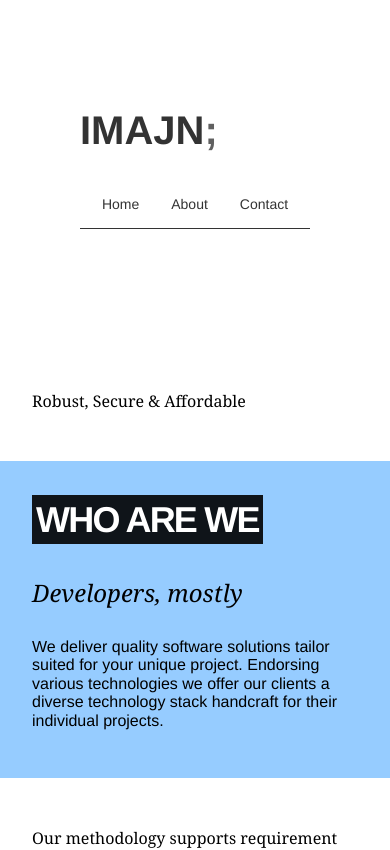
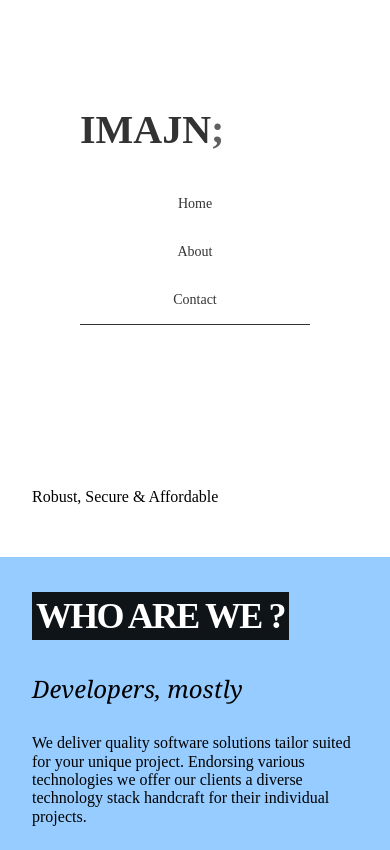
Before and after one commit to tango-cash/imajn, an Angular app: page / in a window 390 px wide. Shown: the top 850 px of the page. Built offline with nearby package versions, Linux system fonts and the light colour scheme.

Commit message:
Header & font
responsive header and font roboto

```diff
--- a/src/app/app.component.html
+++ b/src/app/app.component.html
@@ -1,4 +1,4 @@
-<main class="w-100 cf helvetica dark-gray bg-white pa3 pa4-m pa2-l mw9 center">
+<main class="w-100 cf roboto dark-gray bg-white pa3 pa4-m pa2-l mw9 center">
     <div class="fl w-100 pr2-l pl2-ns mb4 mb0-l mb4">
         <div class="pa5">
             <div class="bb">
@@ -6,9 +6,9 @@
                     <h1 class="fbb--black">IMAJN<span class="under-score">;</span></h1>
                 </div>
                 <nav class="tc mw7 center mt0">
-                    <a class="f6 f5-l link bg-animate black-80 hover-bg-light-blue dib pa3 ph4-l" routerLink="" routerLinkActive="active">Home</a>
-                    <a class="f6 f5-l link bg-animate black-80 hover-bg-gold dib pa3 ph4-l" routerLink="/About" routerLinkActive="active">About</a>
-                    <a class="f6 f5-l link bg-animate black-80 hover-bg-light-blue dib pa3 ph4-l" routerLink="/Contact" routerLinkActive="active">Contact</a>
+                    <a class="w-100 w-third-ns f6 f5-l link bg-animate black-80 hover-bg-light-blue dib pa3 ph4-l" routerLink="" routerLinkActive="active">Home</a>
+                    <a class="w-100 w-third-ns f6 f5-l link bg-animate black-80 hover-bg-gold dib pa3 ph4-l" routerLink="/About" routerLinkActive="active">About</a>
+                    <a class="w-100 w-third-ns f6 f5-l link bg-animate black-80 hover-bg-light-blue dib pa3 ph4-l" routerLink="/Contact" routerLinkActive="active">Contact</a>
                 </nav>
             </div>
         </div>
@@ -16,7 +16,7 @@
 </main>
 <router-outlet></router-outlet>
 
-<footer class="bt mt6 helvetica mb4 pv4 ph3 ph5-ns tc">
+<footer class="bt mt6 roboto mb4 pv4 ph3 ph5-ns tc">
   <a class="link black dib h2 w2 br-100 mr3 hover-bg-light-blue" href="https://www.facebook.com/imajnstudios/" title="">
     <svg data-icon="facebook" viewBox="0 0 32 32" style="fill:currentcolor">
       <title>facebook icon</title>
--- a/src/app/home/home.component.html
+++ b/src/app/home/home.component.html
@@ -1,15 +1,15 @@
-<div class="pa4 ph7-l georgia mw9-l center">
-    <p class="f5 f3-ns lh-copy measure georgia">
+<div class="pa4 ph7-l roboto mw9-l center">
+    <p class="f5 f3-ns lh-copy measure roboto">
       Robust, Secure &amp; Affordable
     </p>
 </div>
-<div class="helvetica">
+<div class="roboto">
   <article>
     <header class="bg-light-blue">
       <div class="mw9 center pa4 pt5-ns ph7-l">
         <h3 class="f2 f1-m f-headline-l measure-narrow lh-title mv0">
           <span class="bg-black-90 lh-copy white pa1 tracked-tight">
-          WHO ARE WE
+          WHO ARE WE ?
           </span>
         </h3>
         <h4 class="f3 fw1 georgia i">Developers, mostly</h4>
```
